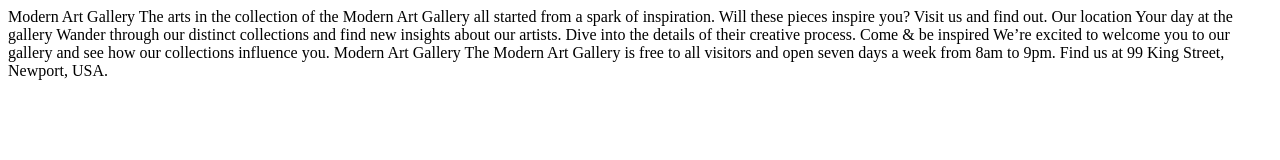
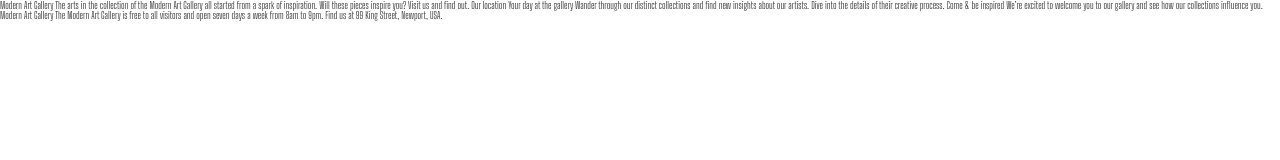
Before and after one commit to JanozMaz/01-Frontend-ArtGallary, a plain HTML site: page index.html in a window 1280 px wide. Drawn offline with Linux system fonts and the light colour scheme.

Commit message:
project setup

```diff
--- /dev/null
+++ b/general.css
@@ -0,0 +1,35 @@
+@import url("https://fonts.googleapis.com/css2?family=Big+Shoulders+Display:wght@400;500;600;700&display=swap");
+
+* {
+  margin: 0;
+  padding: 0;
+  box-sizing: border-box;
+}
+
+html {
+  /* font-size: 10px; */
+  /* 10px / 16px = 0.625 = 62.5% */
+  /* Percentage of user's browser dont-size setting */
+  font-size: 62.5%;
+}
+
+body {
+  font-family: "Big Shoulders Display", cursive;
+  line-height: 1;
+  font-weight: 400;
+  color: #444;
+}
+
+
+
+.page-link:link,
+.page-link:visited {
+    /*display: inline-block;*/  /*a links are not inline-blocks */
+    text-decoration: none;
+     /*background-color: : #151515 */
+}
+
+.page-link:hover,
+.page-link:active {
+    /*background-color:  #D5966C */
+}
--- a/index.html
+++ b/index.html
@@ -3,6 +3,8 @@
 <head>
   <meta charset="UTF-8">
   <meta name="viewport" content="width=device-width, initial-scale=1.0">
+  <link rel="stylesheet" href="style.css">
+  <link rel="stylesheet" href="general.css">
 
   <link rel="icon" type="image/png" sizes="32x32" href="./assets/favicon-32x32.png">
 
```
Also changed, not shown: ArtGallry-DS.txt (added), preview.jpg (added), style.css (added), 2 other files.
